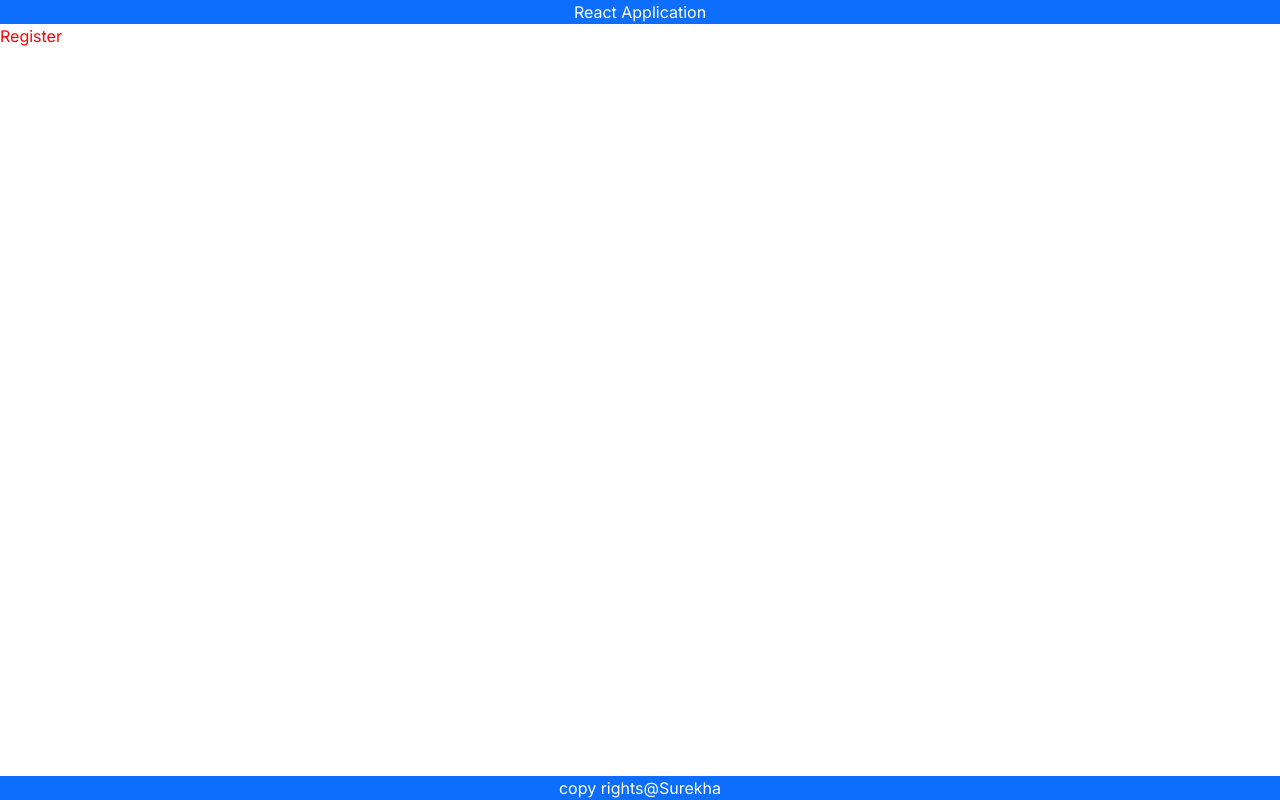
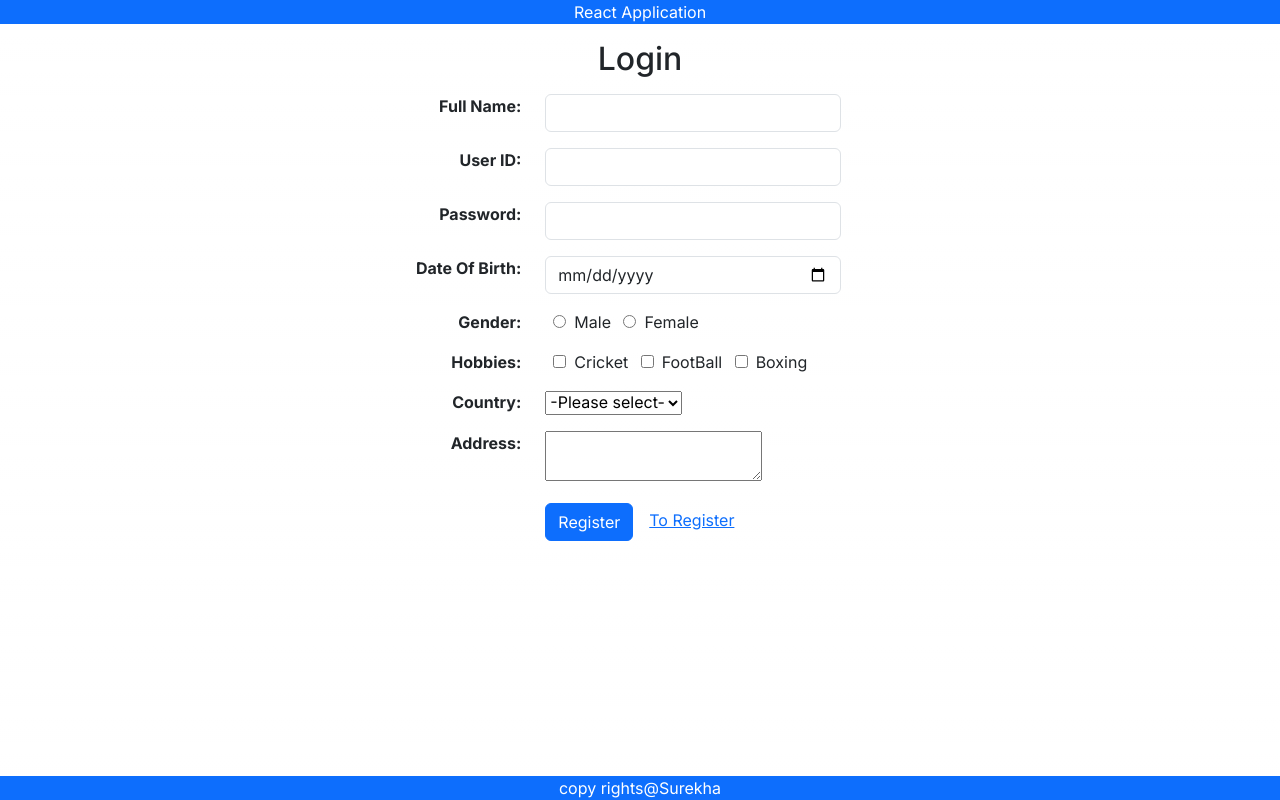
Before and after one commit to SurekhaM11/ClientUI, a Next.js app: page /register in a window 1280 px wide. Built offline with nearby package versions, Linux system fonts and the light colour scheme.

Commit message:
registration page ui

```diff
--- a/src/Validations/appValidations.js
+++ b/src/Validations/appValidations.js
@@ -1,5 +1,13 @@
 import { regExp } from "./appRegExp";
-
+const validateFields = (criteria, value, inputControlObj) => {
+  for (let i = 0; i < criteria.length; i++) {
+    const { pattern, errorMessage } = regExp[criteria[i]];
+    if (!pattern.test(value)) {
+      inputControlObj.errorMessage = errorMessage;
+      break;
+    }
+  }
+};
 export const hanldeFiledValidation = (eve, inputControls) => {
   const { name, value } = eve.target;
   const clonedInputControls = JSON.parse(JSON.stringify(inputControls));
@@ -10,14 +18,20 @@ export const hanldeFiledValidation = (eve, inputControls) => {
   inputControlObj.errorMessage = "";
   const criteria = inputControlObj.criteria;
 
-  for (let i = 0; i < criteria.length; i++) {
-    const { pattern, errorMessage } = regExp[criteria[i]];
-    if (!pattern.test(value)) {
-      inputControlObj.errorMessage = errorMessage;
-      break;
-    }
-  }
+  validateFields(criteria, value, inputControlObj);
   return clonedInputControls;
 };
 
-export const handleFormValidation = () => {};
+export const handleFormValidation = (inputControls) => {
+  const clonedInputControls = JSON.parse(JSON.stringify(inputControls));
+  const dataObj = {};
+  clonedInputControls.forEach((inputControlObj) => {
+    const { value, criteria, model } = inputControlObj;
+    dataObj[model] = value;
+    validateFields(criteria, value, inputControlObj);
+  });
+  const isFormInvalid = clonedInputControls.some((inputControlObj) => {
+    return inputControlObj?.errorMessage?.length > 0;
+  });
+  return [isFormInvalid, clonedInputControls, dataObj];
+};
--- /dev/null
+++ b/src/app/register/configuration.json
@@ -0,0 +1,120 @@
+[
+    {
+        "lbl": "Full Name",
+        "tag": "input",
+        "type": "text",
+        "errorMessage": "",
+        "model": "name",
+        "value": "",
+        "criteria": [
+            "Required"
+        ]
+    },
+    {
+        "lbl": "User ID",
+        "tag": "input",
+        "type": "text",
+        "errorMessage": "",
+        "model": "uid",
+        "value": "",
+        "criteria": [
+            "Required",
+            "EmailFormat"
+        ]
+    },
+    {
+        "lbl": "Password",
+        "tag": "input",
+        "model": "pwd",
+        "type": "password",
+        "errorMessage": "",
+        "value": "",
+        "criteria": [
+            "Required",
+            "Min5Chars"
+        ]
+    },
+    {
+        "lbl": "Date Of Birth",
+        "tag": "input",
+        "model": "dob",
+        "type": "date",
+        "errorMessage": "",
+        "value": "",
+        "criteria": [
+            "Required"
+        ]
+    },
+    {
+        "lbl": "Gender",
+        "tag": "input",
+        "model": "gender",
+        "type": "radio",
+        "errorMessage": "",
+        "options": [
+            "Male",
+            "Female"
+        ],
+        "values": [
+            "M",
+            "F"
+        ],
+        "value": "",
+        "criteria": [
+            "Required"
+        ]
+    },
+    {
+        "lbl": "Hobbies",
+        "tag": "input",
+        "model": "hobbies",
+        "type": "checkbox",
+        "errorMessage": "",
+        "options": [
+            "Cricket",
+            "FootBall",
+            "Boxing"
+        ],
+        "values": [
+            "cric",
+            "fb",
+            "box"
+        ],
+        "value": "",
+        "criteria": [
+            "Required"
+        ]
+    },
+    {
+        "lbl": "Country",
+        "tag": "select",
+        "model": "country",
+        "errorMessage": "",
+        "type": "select",
+        "options": [
+            "India",
+            "China",
+            "United States"
+        ],
+        "values": [
+            "ind",
+            "chi",
+            "us"
+        ],
+        "value": "",
+        "criteria": [
+            "Required"
+        ]
+    },
+    {
+        "lbl": "Address",
+        "tag": "textarea",
+        "model": "address",
+        "errorMessage": "",
+        "type":"textarea",
+        "value": "",
+        "criteria": [
+            "Required"
+        ]
+    }
+]
--- a/src/app/register/page.js
+++ b/src/app/register/page.js
@@ -1,6 +1,58 @@
-import React from "react";
+"use client";
+import React, { useState } from "react";
 import styles from "./register.module.css";
-export const Register = () => {
-  return <div className={styles.clr}>Register</div>;
+import configuration from "./configuration.json";
+import { Input } from "@/inputControls/Input";
+import {
+  handleFormValidation,
+  hanldeFiledValidation,
+} from "@/Validations/appValidations";
+import Link from "next/link";
+const Register = () => {
+  const [inputControls, setInutControls] = useState(configuration);
+
+  const fnChange = (eve) => {
+    setInutControls(hanldeFiledValidation(eve, inputControls));
+  };
+  const handleRegister = () => {
+    const [isForminvalid, clonedInputControls, dataObj] =
+      handleFormValidation(inputControls);
+
+    if (isForminvalid) {
+      setInutControls(clonedInputControls);
+      return;
+    }
+    console.log("some fdsf", dataObj);
+  };
+  return (
+    <div className="container-fluid">
+      <h2 className="text-center my-3">Login</h2>
+      {inputControls?.map((obj) => {
+        const { lbl, errorMessage } = obj;
+        return (
+          <div className="row mb-3">
+            <div className="col-sm-5 text-end">
+              <b>{lbl}:</b>
+            </div>
+            <div className="col-sm-3">
+              <Input {...obj} />
+            </div>
+            <div className="col-sm-4">
+              <b className="text-danger">{errorMessage}</b>
+            </div>
+          </div>
+        );
+      })}
+
+      <div className="row">
+        <div className="offset-sm-5 col-sm-7">
+          <button onClick={handleRegister} className="btn btn-primary me-3">
+            Register
+          </button>
+          <Link href="/register">To Register</Link>
+        </div>
+      </div>
+    </div>
+  );
 };
 export default Register;
--- a/src/inputControls/Input.js
+++ b/src/inputControls/Input.js
@@ -1,7 +1,18 @@
 "use client";
 import React, { Fragment } from "react";
+import { Select } from "./Select";
+import { Textarea } from "./Textarea";
 
-export const Input = ({ type, value, handleChange, model }) => {
+export const Input = ({
+  type,
+  value,
+  handleChange,
+  model,
+  options,
+  values,
+}) => {
+  switch (type) {
+    case "text":
       return (
         <Fragment>
           <input
@@ -12,4 +23,79 @@ export const Input = ({ type, value, handleChange, model }) => {
           />
         </Fragment>
       );
+    case "password":
+      return (
+        <Fragment>
+          <input
+            name={model}
+            onChange={handleChange}
+            className="form-control"
+            type={type}
+          />
+        </Fragment>
+      );
+    case "radio":
+      return (
+        <Fragment>
+          {options.map((options) => {
+            return (
+              <Fragment>
+                {" "}
+                <input
+                  name={model}
+                  onChange={handleChange}
+                  type={type}
+                  value={options}
+                  className="mx-2"
+                />
+                {options}
+              </Fragment>
+            );
+          })}
+        </Fragment>
+      );
+    case "checkbox":
+      return (
+        <Fragment>
+          {options.map((options) => {
+            return (
+              <Fragment>
+                {" "}
+                <input
+                  name={model}
+                  onChange={handleChange}
+                  type={type}
+                  value={options}
+                  className="mx-2"
+                />
+                {options}
+              </Fragment>
+            );
+          })}
+        </Fragment>
+      );
+    case "date":
+      return (
+        <Fragment>
+          <input
+            name={model}
+            onChange={handleChange}
+            className="form-control"
+            type={type}
+          />
+        </Fragment>
+      );
+    case "select":
+      return (
+        <Fragment>
+          <Select model={model} options={options} values={values} />
+        </Fragment>
+      );
+    case "textarea":
+      return (
+        <Fragment>
+          <Textarea model={model} />
+        </Fragment>
+      );
+  }
 };
--- /dev/null
+++ b/src/inputControls/Select.js
@@ -0,0 +1,15 @@
+"use client";
+import React from "react";
+
+export const Select = ({ model, options, values }) => {
+  return (
+    <select name={model}>
+      <option value="">-Please select-</option>
+      {options.map((option, index) => (
+        <option key={index} value={values[index]}>
+          {option}
+        </option>
+      ))}
+    </select>
+  );
+};
--- /dev/null
+++ b/src/inputControls/Textarea.js
@@ -0,0 +1,6 @@
+"use client";
+import React from "react";
+
+export const Textarea = ({ model }) => {
+  return <textarea name={model} className="form=control"></textarea>;
+};
```
Also changed, not shown: src/Login/Login.js (+8 -1 lines). Lines whose indentation alone changed are shown as unchanged.
